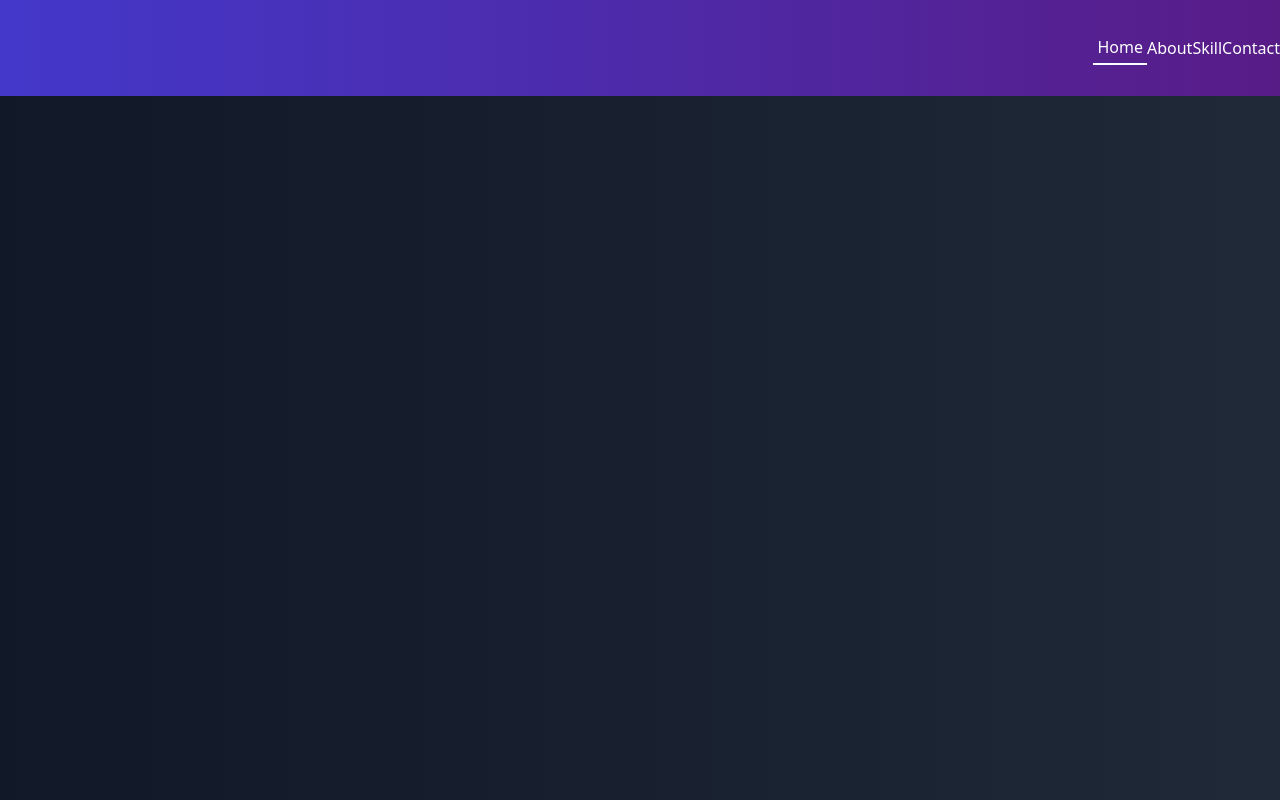
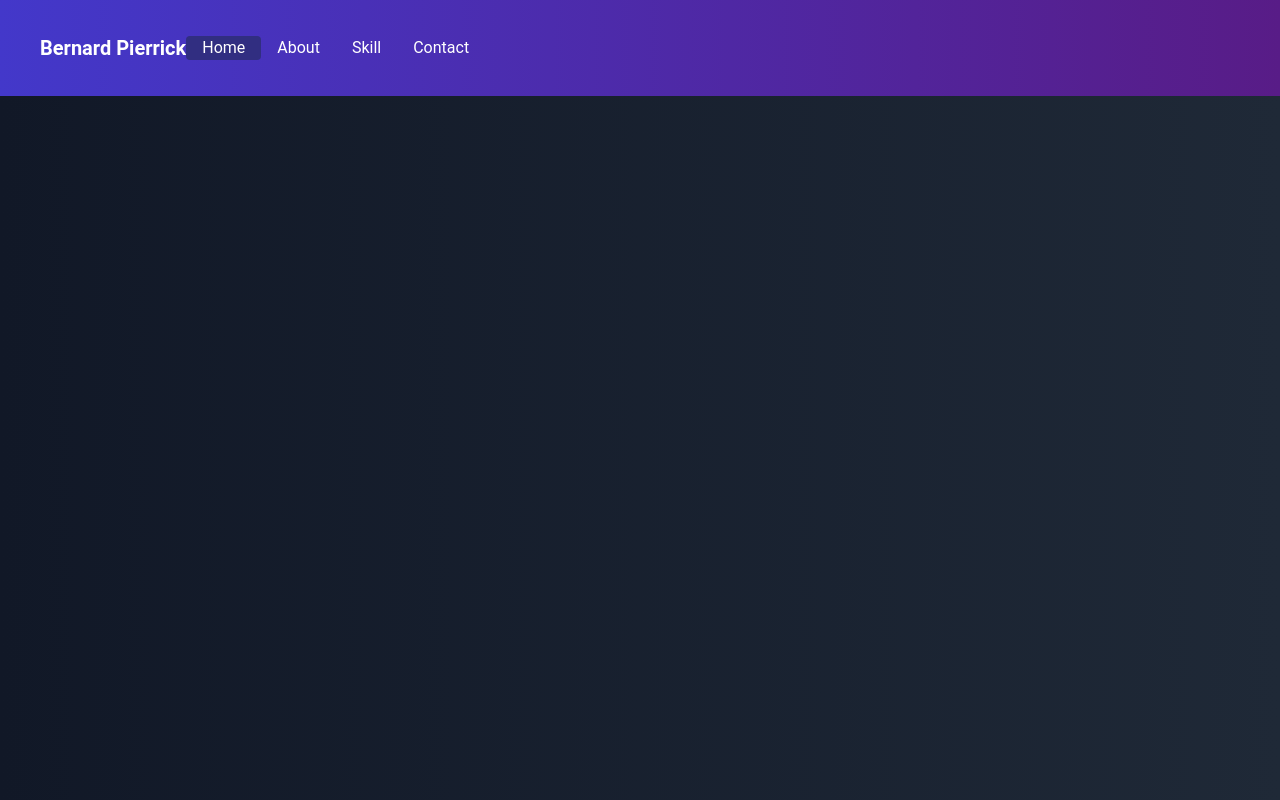
Before and after one commit to pierrick951/PortfolioBP, a React (Vite) app in the folder PortfolioBP/: page / in a window 1280 px wide. Built offline with nearby package versions, Linux system fonts and the light colour scheme.

Commit message:
mise ajour de la navigation

```diff
--- a/PortfolioBP/src/components/Navbar.jsx
+++ b/PortfolioBP/src/components/Navbar.jsx
@@ -4,24 +4,25 @@ export default function Navbar() {
   return (
 
 
-   <nav className="bg-gradient-to-r from-indigo-700 to-purple-900 w-full h-24 flex justify-end items-center">
+   <nav className="bg-gradient-to-r from-indigo-700 to-purple-900 w-full h-24 flex items-center">
+      <h1 className="text-white font-bold text-xl ml-10 ">Bernard Pierrick</h1>
      <NavLink to="/"
-     className={   ({isActive}) => `${isActive && "border-b-2 border-white p-1"}  text-white`}
+     className={   ({isActive}) => `${isActive && "bg-indigo-900 rounded"}  text-white font-sans  px-4`}
      >
       Home
      </NavLink>
      <NavLink to="/about"
-     className={   ({isActive}) => `${isActive && "border-b-2 border-white p-1"}  text-white`}
+     className={   ({isActive}) => `${isActive && "bg-indigo-900 rounded"}  text-white font-sans  px-4`}
      >
       About
      </NavLink>
      <NavLink to="/skill"
-     className={ ({isActive}) => `${isActive && "border-b-2 border-white p-1"}  text-white`}
+     className={ ({isActive}) => `${isActive && "bg-indigo-900 rounded"}  text-white font-sans px-4`}
      >
     Skill
      </NavLink>
      <NavLink to="/contact"
-     className={   ({isActive}) => `${isActive && "border-b-2 border-white p-1"} text-white`}
+     className={   ({isActive}) => `${isActive && "bg-indigo-900 rounded"} text-white font-sans px-4`}
      >
     Contact
      </NavLink>
--- a/PortfolioBP/tailwind.config.js
+++ b/PortfolioBP/tailwind.config.js
@@ -6,6 +6,9 @@ export default {
   ],
 
   theme: {
+    fontFamily: {
+      sans: ['Roboto', 'sans-serif'],
+    },
     extend: {},
   },
   plugins: [],
```
